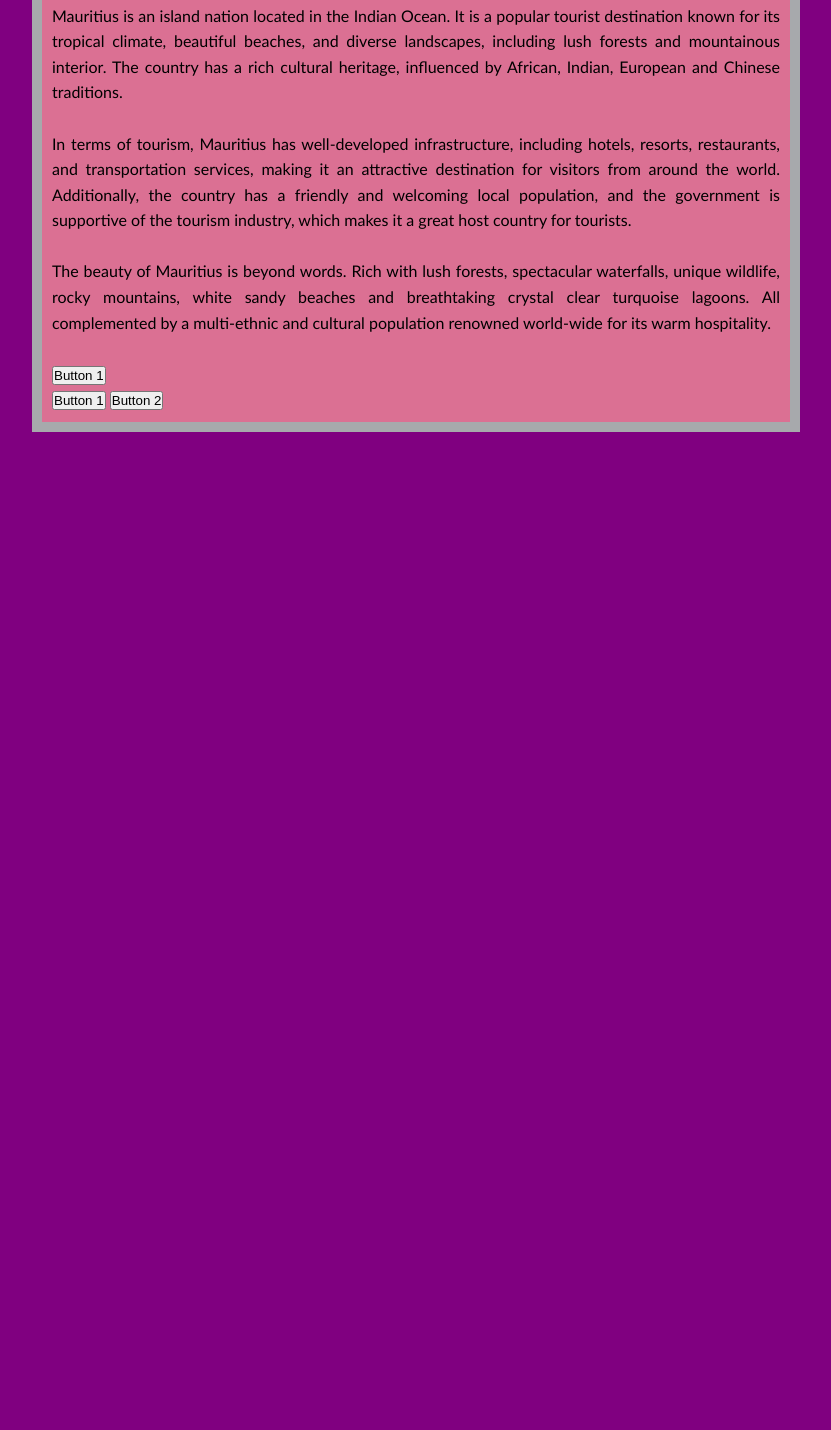
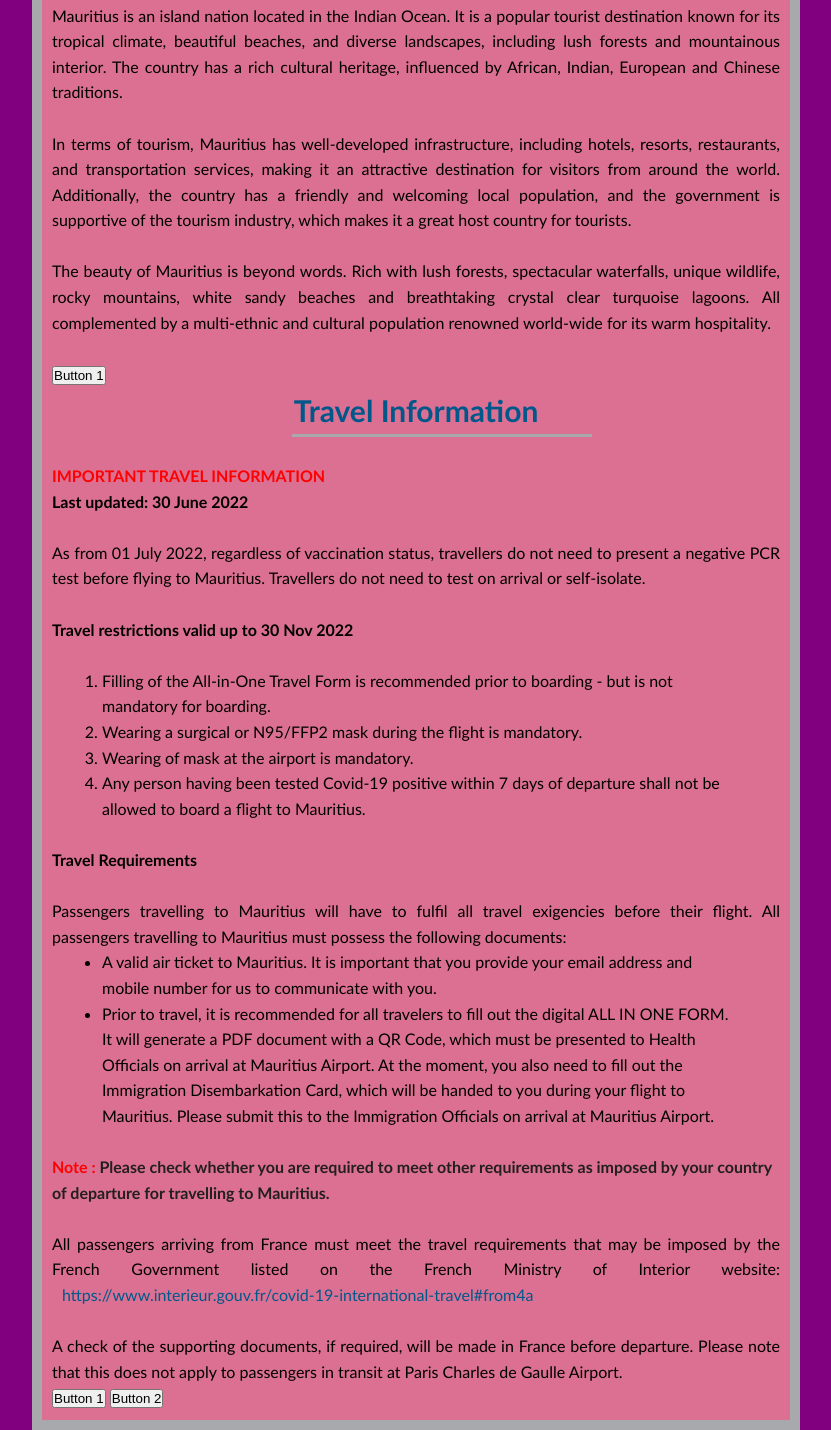
Before and after one commit to VikeshwarBhujan/Assigment1-ICACIE, a plain HTML site: page travel.html in a window 1280 px wide. Shown: the part 2365-3795 px from the top of the page, without its empty margins (224-1055 px from the left). Before the commit the page ends 2797 px from the top, so only its background shows below. Drawn offline with nearby package versions, Linux system fonts and the light colour scheme.

Commit message:
update travel information in travel page

```diff
--- a/css/components.css
+++ b/css/components.css
@@ -1195,14 +1195,13 @@ blockquote > span {
     left: 33%;
     width: 30rem;
 }
-.travel__section > .travel__content> .p {
-    color: red;
-}
 .travel__section > .travel__content> .h3_header {
     font-size: 3rem;
 }
-.travel__section > .travel__content> .p {
+.travel__section > .travel__content> h5 {
+    font-size: 1.6rem;
     color: red;
+    font-weight: bold;
 }
 
 /* Responsive layout - reduces the size of the cards on smaller screens */
@@ -1267,6 +1266,26 @@ blockquote > span {
 
       }
   }
+  /* Travel Infomation */
+.travel__content > .p_bold {
+    font-weight: bolder;
+}
+h5 > span {
+    font-weight: bolder;
+    color: var(--color-dark);
+}
+P > a {
+    text-decoration: none;
+    color: var(--color-blue-dark-2);
+    padding: 1rem 1rem;
+}
+p > a:hover {
+    font-size: 1.8rem;
+    padding: 1rem 1rem;
+    font-weight: bold;
+}
+
+
 /**************************************************************/
 
 .search{
--- a/travel.html
+++ b/travel.html
@@ -51,7 +51,7 @@
                   <button>Sightseeing</button>
                 </div>
       </div>
-      <!-- section 1 => redirect on card button click -->
+      <!-- section 1 => redirect on card button click vennue -->
       <section id="section1" class="travel__section">
               <div class="travel__content">
                 <!-- conference Venue -->
@@ -141,13 +141,13 @@
                     It provides undergraduate and postgraduate programmes in Sustainable Development and Engineering, in Business and Management and in Information and Communication Technology.
                   </p>
                   <br>
-                  <p>
+                  <h5>
                     Research degrees are also offered at the Doctoral School.
-                  </p>
+                  </h5>
                   <br>
-                  <p>
+                  <h5>
                     The University currently has two fully main campuses: Roches Brunes, Rose Hill and Beau Plan, Pamplemousses.
-                  </p>
+                  </h5>
                 <br>
                 <button class="btn" id="button1">Button 1</button>
               </div>
@@ -174,6 +174,53 @@
                 <button class="btn" id="button1">Button 1</button>
               </div>
         </section>
+        <!-- section 2 => redirect on card button clic-->
+        <section id="section2" class="travel__section">
+          <div class="travel__content">
+            <!-- Travel Information -->
+            <h3 class="h3_header">Travel Information</h3>
+            <hr class="line2">
+            <br>
+            <h5>IMPORTANT TRAVEL INFORMATION</h5>
+              <p class="p_bold">Last updated: 30 June 2022</p>
+            <br>
+            <p>As from 01 July 2022, regardless of vaccination status, travellers do not need to present a negative PCR test before flying to Mauritius. Travellers do not need to test on arrival or self-isolate.</p>
+            <br>
+            <p class="p_bold">Travel restrictions valid up to 30 Nov 2022</p>
+            <br>
+            <ol>
+              <li>Filling of the All-in-One Travel Form is recommended prior to boarding - but is not mandatory for boarding.</li>
+              <li>Wearing a surgical or N95/FFP2 mask during the flight is mandatory.</li>
+              <li>Wearing of mask at the airport is mandatory.</li>
+              <li>Any person having been tested Covid-19 positive within 7 days of departure shall not be allowed to board a flight to Mauritius.</li>
+            </ol>
+            <br>
+            <p class="p_bold">Travel Requirements</p>
+            <br>
+            <p>Passengers travelling to Mauritius will have to fulfil all travel exigencies before their flight. All passengers travelling to Mauritius must possess the following documents:</p>
+            <ul>
+              <li>A valid air ticket to Mauritius. It is important that you provide your email address and mobile number for us to communicate with you.</li>
+              <li>Prior to travel, it is recommended for all travelers to fill out the digital ALL IN ONE FORM. It will generate a PDF document with a QR Code, which must be presented to Health Officials on arrival at Mauritius Airport. At the moment, you also need to fill out the Immigration Disembarkation Card, which will be handed to you during your flight to Mauritius. Please submit this to the Immigration Officials on arrival at Mauritius Airport.</li>
+            </ul>
+            <br>
+            <h5>
+              Note : <span> Please check whether you are required to meet other requirements as imposed by your country of departure for travelling to Mauritius.</span>
+            </h5>
+            <br>
+            <p>
+              All passengers arriving from France must meet the travel requirements that may be imposed by the French Government listed on the French Ministry of Interior website: <a href="https://www.interieur.gouv.fr/covid-19-international-travel#from4a"> https://www.interieur.gouv.fr/covid-19-international-travel#from4a</a>
+            </p>
+            <br>
+            <p>
+              A check of the supporting documents, if required, will be made in France before departure. Please note that this does not apply to passengers in transit at Paris Charles de Gaulle Airport.
+            </p>
+        </section>
+        <section id="section2" class="travel__section">
+
+        </section>
+        <section id="section2" class="travel__section">
+
+        </section>
         <section id="section2" class="travel__section">
 
         </section>
```
